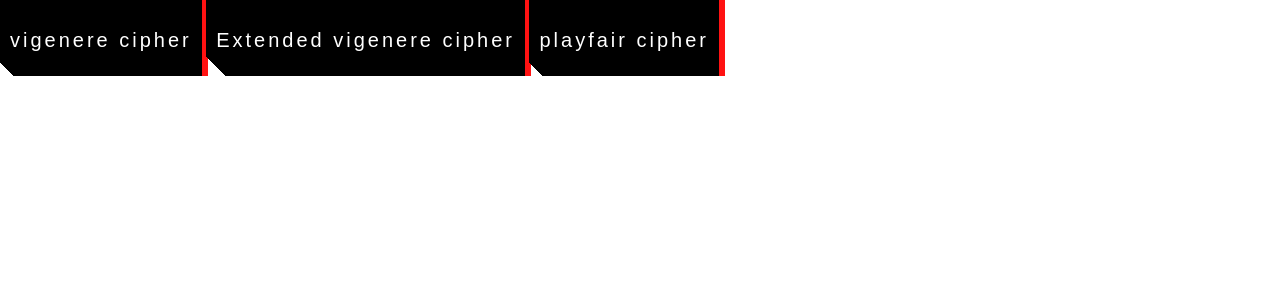
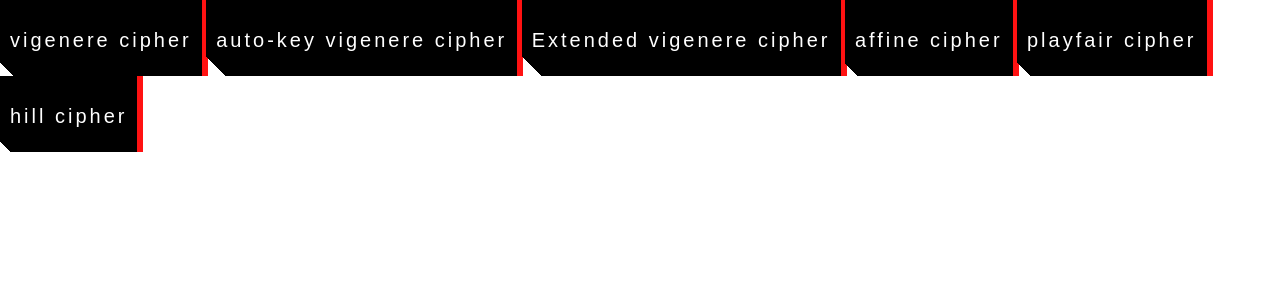
Before and after one commit to ibnuhafizzh/IF4020_Tucil1, a Flask app: page / in a window 1280 px wide. Shown: the top 300 px of the page. Run offline with Flask 2, Linux system fonts and the light colour scheme; some web fonts are replaced.

Commit message:
nambahin yg nabrak

```diff
--- a/tugas1/app.py
+++ b/tugas1/app.py
@@ -44,6 +44,17 @@ def ext_vigenere():
 def playfair():
     return render_template('playfair.html')
 
+@app.route('/affine', methods=['GET', 'POST'])
+def affine():
+    return render_template('affine.html')
+
+@app.route('/playfair', methods=['GET', 'POST'])
+def playfair():
+    return render_template('playfair.html')
+
+@app.route('/hill', methods=['GET', 'POST'])
+def hill():
+    return render_template('hill.html')
 
 
 
--- a/tugas1/templates/index.html
+++ b/tugas1/templates/index.html
@@ -23,9 +23,25 @@
       <button
         class="check_btn"
         role="button"
+        onclick="location.href='{{ url_for('autokey_vigenere') }}'"
+      >
+        auto-key vigenere cipher
+      </button>
+
+      <button
+        class="check_btn"
+        role="button"
         onclick="location.href='{{ url_for('ext_vigenere') }}'"
       >
         Extended vigenere cipher
+      </button>
+
+      <button
+        class="check_btn"
+        role="button"
+        onclick="location.href='{{ url_for('affine') }}'"
+      >
+        affine cipher
       </button>
 
       <button
@@ -35,6 +51,14 @@
       >
         playfair cipher
       </button>
+
+      <button
+        class="check_btn"
+        role="button"
+        onclick="location.href='{{ url_for('hill') }}'"
+      >
+        hill cipher
+      </button>
     </div>
   </body>
 </html>
```
